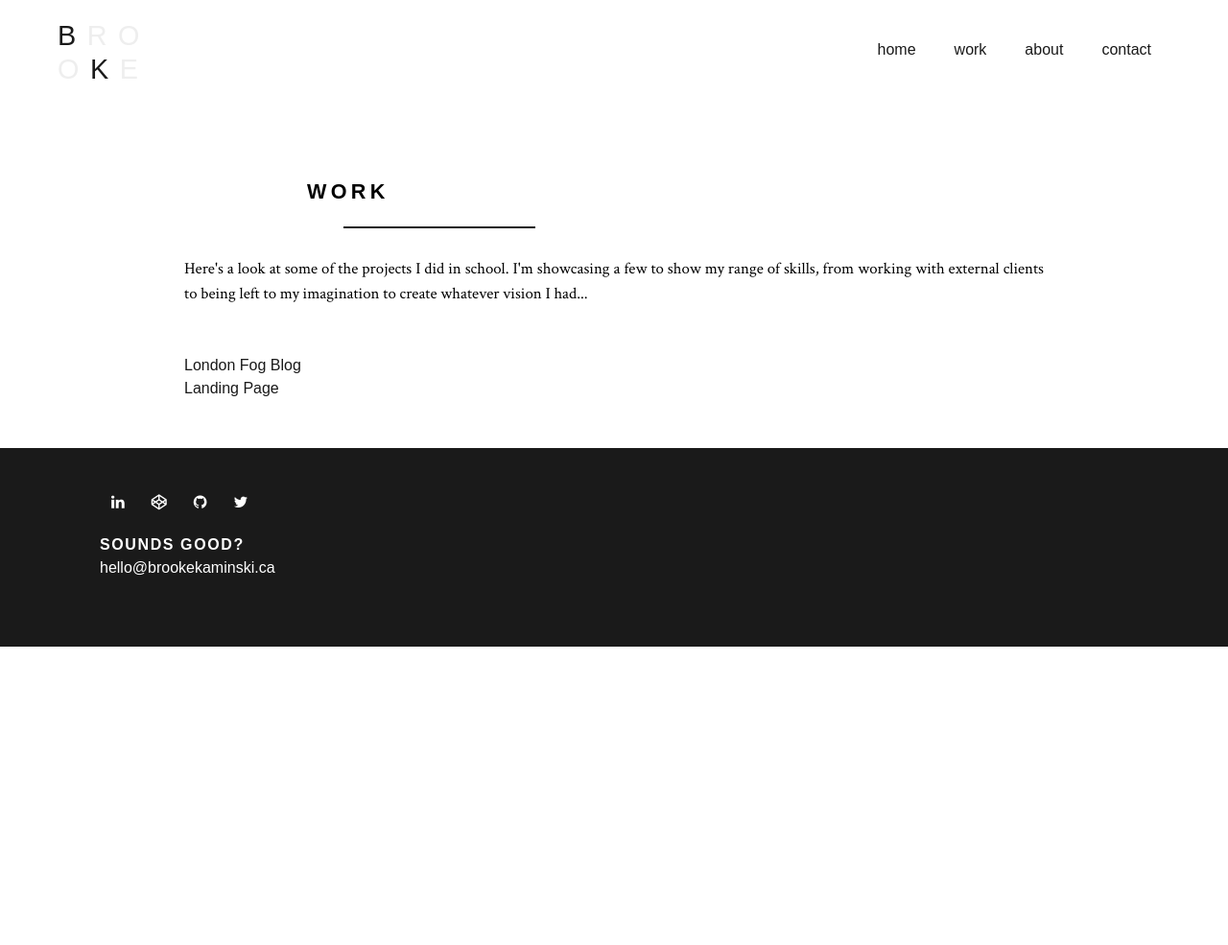
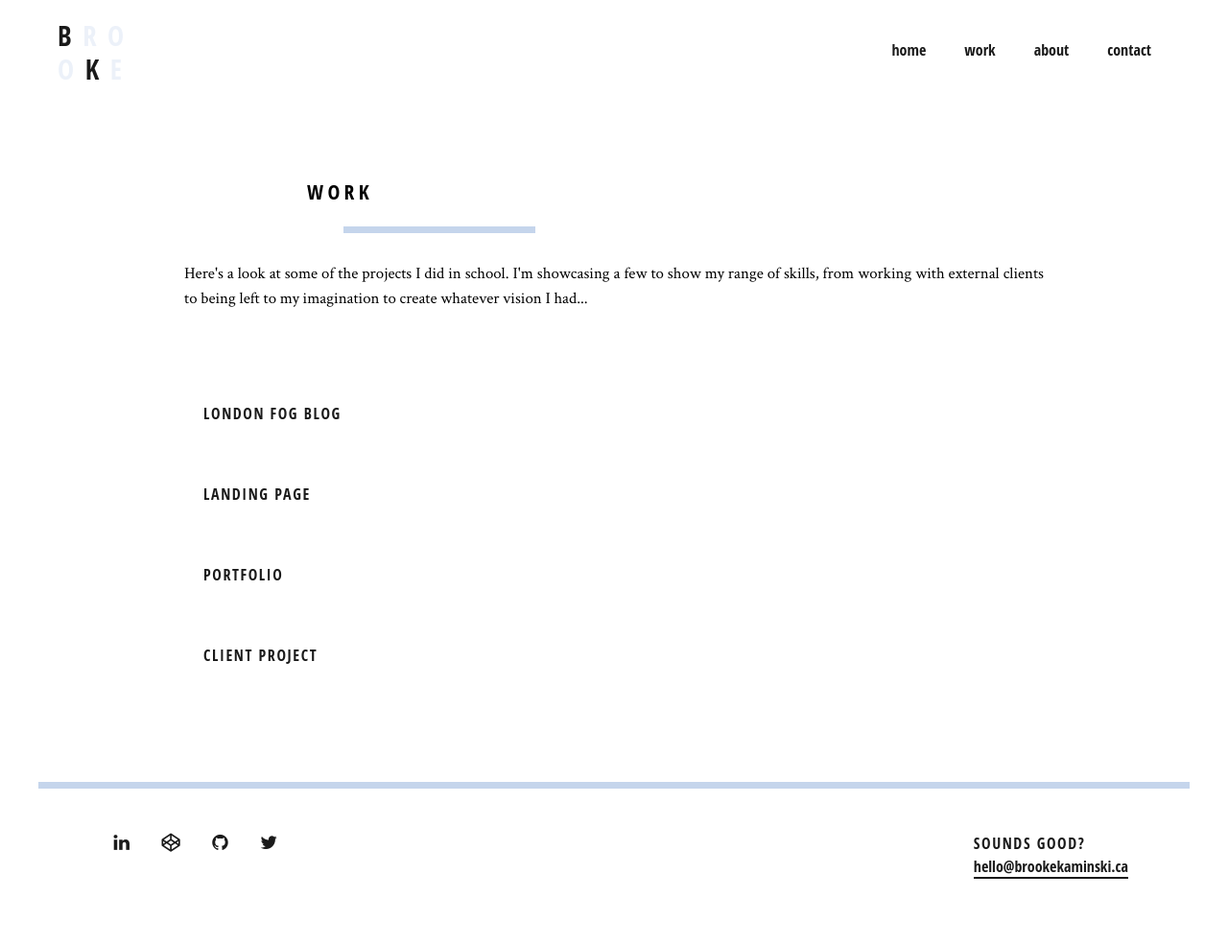
Before and after one commit to brookekaminski/portfolio-redesign, a PHP site: page /work.php in a window 1280 px wide. Shown: the whole page at 96% size. Before the commit the page ends 674 px from the top, so only its background shows below. Run offline with PHP 8.4, Linux system fonts and the light colour scheme; style sheets or scripts are compiled from the project's sources; some libraries are stand-ins or nearby versions.

Commit message:
changed border situation

```diff
--- a/contact.php
+++ b/contact.php
@@ -1,4 +1,5 @@
 <?php include ('header.php'); ?>
+       <main id="content" class="content">
     <section class="contact" id="contact">
             <div class="contact-intro">
                 <h2>Get in Touch</h2> <span class="underline"></span>
@@ -17,4 +18,5 @@
                     <input type="submit" name="submit" value="Send" class="submit" /> </form>
             </div>
         </section>
+</main>
 <?php include('footer.php'); ?>
--- a/header.php
+++ b/header.php
@@ -4,7 +4,9 @@
 <head>
     <meta charset="UTF-8">
     <meta name="viewport" content="width=device-width, initial-scale=1.0">
-    <title>Brooke Kaminski | Web Designer/Developer </title>
+    <meta name="description" content="Brooke Kaminski, a Vancouver trained and Toronto based Web Designer and Developer Portfolio.">
+    <title>Brooke Kaminski | Web Designer/Developer Portfolio </title>
+    <link rel="icon" href="favicon.ico">
     <link href="https://maxcdn.bootstrapcdn.com/font-awesome/4.7.0/css/font-awesome.min.css" rel="stylesheet">
     <link href="https://fonts.googleapis.com/css?family=Crimson+Text" rel="stylesheet">
     <link rel="stylesheet" href="styles/style.css">
@@ -19,29 +21,14 @@
     </script>
 </head>
 
-<body class="wrapper">
-
-
-  <a class="skip-link screen-reader-text" href="#content">Skip to content</a>
-
-<header>
-
-
-
-    <a class="logo" href="index.php"><h1><span>B</span>ro<br>o<span>K</span>e</h1></a>
-
-
-
+<body class="wrapper"> <a class="skip-link screen-reader-text" href="#content">Skip to content</a>
+    <header> <a class="logo" href="index.php"><h1><span>B</span>ro<br>o<span>K</span>e</h1></a>
         <nav class="nav">
             <ul>
                 <li><a href="index.php">Home</a></li>
-            <li><a href="work.php">Work</a>
-            </li>
+                <li><a href="work.php">Work</a> </li>
                 <li><a href="about.php">About</a></li>
                 <li><a href="contact.php">Contact</a></li>
             </ul>
         </nav>
-
-
-
     </header>
--- a/index.php
+++ b/index.php
@@ -5,7 +5,7 @@
                 <h2>Hey There</h2> <span class="underline"></span> </div>
             <section class="intro-container">
                 <p><span class="bold">What I'm About </span>I'm a fresh web designer/developer who just graduated in March 2017 from BCIT's Technical Web Designer program in Vancouver, BC. But I've made my way over to Toronto to experience life in a new city.</p>
-                <p>I walk the line between development and design. I have a passion for accessible, clean code that not only functions smoothly but also looks and feels good to use. If for some reason this is interesting to you, why not read more <a href="about.php">about me<span class="screen-reader-text"> link to about page</span></a>... or check out some of <a href="work.php">my work<span class="screen-reader-text"> link to work page with samples of previous work</span></a>...</p>
+                <p>I walk the line between development and design. I have a passion for accessible, clean code that not only functions smoothly but also looks and feels good to use. If for some reason this is interesting to you, why not read more <a href="about.php">about me<span class="screen-reader-text"> link to about page</span></a> or check out some of <a href="work.php">my work<span class="screen-reader-text"> link to work page with samples of previous work</span></a>...</p>
             </section>
         </div>
     </main>
--- a/scss/_form.scss
+++ b/scss/_form.scss
@@ -4,6 +4,7 @@ textarea {
     font: inherit;
 }
 
+// form styles
 input[type='text'],
 textarea {
     margin-bottom: 20px;
@@ -17,22 +18,14 @@ textarea {
     border-bottom: 2px solid $text;
 }
 
+// submit button fixed for ios
 input[type="submit"] {
-    float: right;
-    display: inline-block;
-    padding: 10px 40px;
-    background: none;
     outline: none;
     -webkit-appearance: none;
+    appearance: none;
     border-radius: 0;
     cursor: pointer;
+    @include button;
     @include sans;
-    font-size: 1.1em;
-    color: $text;
-    border: 2px solid $text;
-    transition: .3s ease;
-    &:hover {
-        background: $text;
-        color: $bg;
-    }
+    @include transition;
 }
--- a/scss/_nav.scss
+++ b/scss/_nav.scss
@@ -3,6 +3,8 @@
     position: fixed;
     bottom: 0;
     width: 100%;
+    -webkit-transition: height .3s linear;
+    -o-transition: height .3s linear;
     transition: height .3s linear;
     @media #{$small-width} {
         position: absolute;
@@ -29,7 +31,7 @@
                 text-transform: lowercase;
                 border-right: 1px solid $light;
                 border-top: 1px solid $light;
-                transition: .3s ease;
+                @include transition;
                 @media #{$small-width} {
                     padding: 20px;
                     border: none;
@@ -38,11 +40,13 @@
                 @media #{$medium-width} {
                     color: $text;
                 }
-                &:hover {
+                &:hover,
+                &:active,
+                &:focus {
                     background-color: $light;
                     @media #{$small-width} {
                         background-color: transparent;
-                        color: $light;
+                        color: rgba($color, .3);
                     }
                 }
             }
--- a/scss/_reset.scss
+++ b/scss/_reset.scss
@@ -1,6 +1,3 @@
-@charset "utf-8";
-/* CSS Document */
-
 /* http://meyerweb.com/eric/tools/css/reset/
    v2.0 | 20110126
    License: none (public domain)
--- a/scss/_vars.scss
+++ b/scss/_vars.scss
@@ -1,12 +1,11 @@
 $bg: #FFF;
 $text: #1A1A1A;
+$color: #4175C0;
 
 $light: #EEE;
-$dark: #606060;
+$white: #F8F8F8;
 
-$white: #f8f8f8;
-
-$sans: "ff-good-headline-web-pro-con", 'Good Headline Pro', sans-serif;
+$sans: "ff-good-headline-web-pro-con", 'Good Headline Pro', 'Open Sans Condensed', sans-serif;
 
 $serif: 'Crimson Text', serif;
 
@@ -34,8 +33,16 @@ $max-width: "screen and (min-width: 1200px)";
     color: $text;
     border: 2px solid $text;
     transition: .3s ease;
-    &:hover {
+    &:hover,
+    &:active,
+    &:focus{
         background: $text;
         color: $bg;
     }
 }
+
+@mixin transition{
+    -webkit-transition: .3s ease;
+    -o-transition: .3s ease;
+    transition: .3s ease;
+}
--- a/scss/_work.scss
+++ b/scss/_work.scss
@@ -1,23 +1,26 @@
+// project title
 .title {
     margin: 75px 0 0;
 }
 
+// toolkit
 span.tools {
     float: right;
     font-size: .9em;
-    //    color: cornflowerblue;
 }
 
 .project-desc {
     margin: 0 15%;
 }
 
+// view live button
 .button {
     @include button;
     @include sans;
     margin-bottom: 20px;
 }
 
+// images of work
 .screenshots {
     margin: 75px 15% 50px;
     img {
@@ -30,6 +33,7 @@ span.tools {
     }
 }
 
+// mobile images
 .mobile {
     @media #{$small-width} {
         display: flex;
@@ -38,23 +42,41 @@ span.tools {
     }
 }
 
+// next previous links
 .next-prev {
     display: flex;
     justify-content: space-between;
     margin: 0 15% 50px;
     a {
         border-bottom: 2px solid $text;
+        @include transition;
+        &:hover{
+            color: $color;
+            border-bottom: 2px solid $color;
+        }
     }
 }
 
+// gallery of work
 .gallery {
-    display: flex;
-    flex-direction: column;
-    margin: 50px 15%;
-    img {
-        margin-bottom: 20px;
+    a{
+        display: flex;
+        margin: 20px 0;
+        padding: 20px;
+        @include sans;
+//        border: 7px solid rgba($color, .3);
+        @include transition;
         @media #{$medium-width} {
-            width: 50%;
+            width: 80%;
         }
+        &:hover,
+        &:active,
+        &:focus{
+            background-color: rgba($color, .3);
+//            color: $bg;
+//            border: 7px solid transparent;
+        }
+
     }
+    margin: 75px 15% 100px;
 }
--- a/scss/style.scss
+++ b/scss/style.scss
@@ -27,15 +27,6 @@ body {
     line-height: 1.5;
 }
 
-a {
-    text-decoration: none;
-    color: $text;
-}
-
-p {
-    text-align: justify;
-}
-
 header {
     background:{
         image: url('../images/header-test.png');
@@ -43,11 +34,13 @@ header {
         size: cover;
     }
     position: relative;
-    transition: .3s ease;
+    @include transition;
     @media #{$small-width} {
-        background: none;
         display: flex;
         justify-content: space-between;
+    }
+    @media #{$large-width}{
+        background: none;
     }
     @media #{$max-width} {
         margin: 0 auto;
@@ -55,27 +48,37 @@ header {
     }
 }
 
+a {
+    text-decoration: none;
+    color: $text;
+}
+
+.clear{
+    clear: both;
+}
+
+/* ------------------------------
+            LOGO
+-------------------------------- */
+
 a.logo {
     display: inline-block;
     margin: 20px;
     @include sans(.4em, 500);
     line-height: 1.2;
     font-size: 1.8em;
-    color: $light;
-    transition: .3s ease;
-    &:hover {
+    color: rgba($color, .1); //$light;
+    @include transition;
+    &:hover,
+    &:active,
+    &:focus {
         color: $text;
     }
     span {
         color: $text;
-        transition: .3s ease;
+        @include transition;
     }
 }
-
-.clear{
-    clear: both;
-}
-
 
 /* ------------------------------
           TEXT
@@ -103,6 +106,7 @@ h3.view{
 p {
     margin: 30px 0;
     font-family: $serif;
+    text-align: justify;
     font-size: 1.05em;
 }
 
@@ -110,7 +114,7 @@ span.underline {
     display: flex;
     width: 100px;
     margin: 20px 50%;
-    border-bottom: 2px solid $text;
+    border-bottom: 7px solid rgba($color, .3);
     @media #{$small-width} {
         width: 150px;
         margin: 20px 40%;
@@ -169,6 +173,13 @@ span.bold {
     }
     a {
         border-bottom: 2px solid $text;
+        @include transition;
+        &:hover,
+        &:active,
+        &:focus{
+            color: $color;
+            border-bottom: 2px solid $color;
+        }
     }
 }
 
@@ -244,26 +255,18 @@ span.bold {
            FOOTER
 -------------------------------- */
 
-.dark-contain{
-    position: relative;
-    bottom: 0;
-    width: 100%;
-    background-color: $text;
-}
-
 footer {
+    border-top: 7px solid rgba($color, .3);
     width: 100%;
     padding: 25px 5% 50px;
-    background: $text;
-    color: $bg;
-//    @media #{$max-width} {
-//        background-color: $bg;
-//    }
+//    background: rgba($color, .3);
+    color: $text;
+    @media #{$small-width} {
+        display: flex;
+        justify-content: space-between;
+    }
     a {
-        color: $bg;
-//        @media #{$max-width} {
-//            color: $text;
-//        }
+        color: $text;
     }
     @media #{$max-width} {
         margin: 0 auto;
@@ -276,15 +279,31 @@ ul.social {
     margin-top: 20px;
     .fa {
         margin: 0 1em 0 .75em;
-        color: $bg;
-        transition: .3s ease;
-        &:hover {
+        color: $text;
+        @include transition;
+        font-size: 1.2em;
+        &:hover,
+        &:active,
+        &:focus {
             cursor: pointer;
-            color: $dark;
+            color: rgba($color, .3);
+            transform: scale(1.2);
+
         }
     }
 }
 
 .connect{
+    margin-left: 10px;
     padding: 20px 0;
+    a{
+        border-bottom: 2px solid $text;
+        @include transition;
+        &:hover,
+        &:active,
+        &:focus{
+             color: $color;
+             border-bottom: 2px solid $color;
+        }
+    }
 }
--- a/work.php
+++ b/work.php
@@ -14,6 +14,8 @@ include 'header.php';
 
                 <a href="london-fog.php">London Fog Blog</a>
                 <a href="landing-page.php">Landing Page</a>
+                <a href="#">Portfolio</a>
+                <a href="#">Client Project</a>
 
                 </section>
 
```
Also changed, not shown: london-fog.php (+1 -8 lines), scss/_gallery.scss (added). Lines whose indentation alone changed are shown as unchanged.
